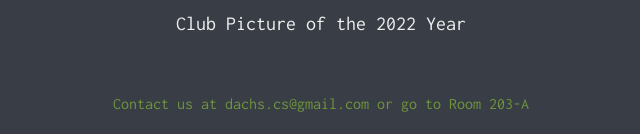
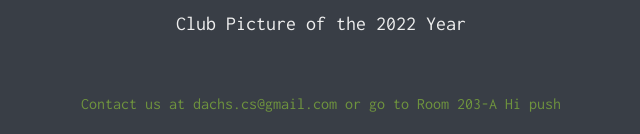
Before and after one commit to dahscs/website, a plain HTML site: page index.html in a window 1280 px wide. Shown: the part 734-868 px from the top of the page, 319-959 px from the left. Drawn offline with Linux system fonts and the light colour scheme.

Commit message:
Trying git clone

```diff
--- a/index.html
+++ b/index.html
@@ -54,7 +54,7 @@
     <br>
     <br>
     <footer>
-        Contact us at dachs.cs@gmail.com or go to Room 203-A
+        Contact us at dachs.cs@gmail.com or go to Room 203-A Hi push
     </footer>
 
 </body>
```
